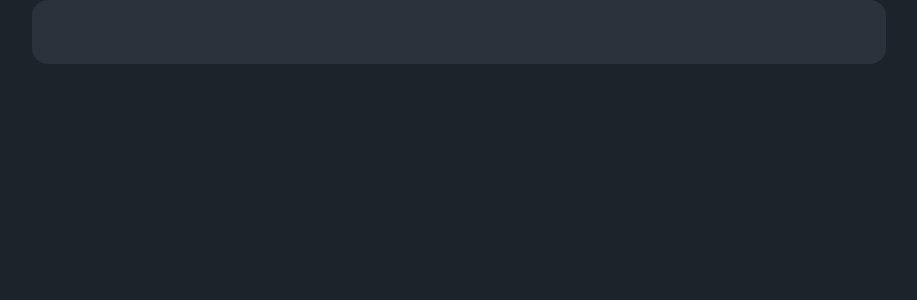
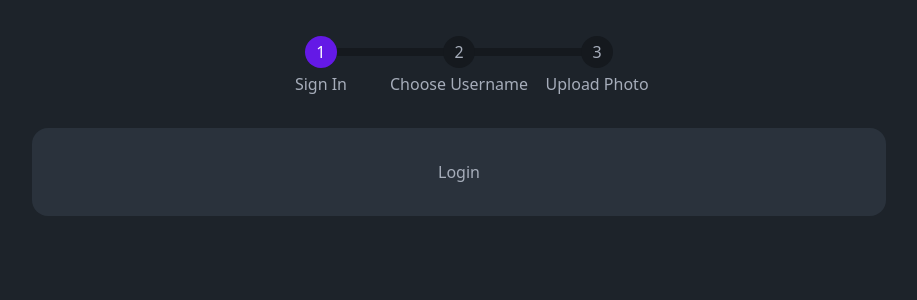
Before and after one commit to carlos-morais1507/svelte-course-fs, a SvelteKit app: page /login in a window 1280 px wide. Shown: the top 300 px of the page, without its empty margins (181-1098 px from the left). Built offline with nearby package versions, Linux system fonts and the light colour scheme.

Commit message:
:sparkles: feat: Multi-step Forms

```diff
--- a/src/routes/login/+layout.svelte
+++ b/src/routes/login/+layout.svelte
@@ -1,5 +1,14 @@
 <script lang="ts">
+    import { page } from "$app/stores";
 </script>
+
+<nav class="w-full flex items-center justify-center h-32">
+    <ul class="steps">
+        <a href="/login" class="step step-primary">Sign In</a>
+        <a href="/login/username" class="step" class:step-primary={$page.route.id?.match(/username|photo/g)} >Choose Username</a>
+        <a href="/login/photo" class="step" class:step-primary={$page.route.id?.match(/photo/g)}>Upload Photo</a>
+    </ul>
+</nav>
 
 <main class="card w-4/6 bg-neutral text-neutral-content mx-auto">
     <div class="card-body items-center text-center">
--- a/src/routes/login/+page.svelte
+++ b/src/routes/login/+page.svelte
@@ -1,5 +1,4 @@
 <script lang="ts">
-    import type { PageData } from './$types';
+</script>
 
-    export let data: PageData;
-</script>
+<h2>Login</h2>
```
